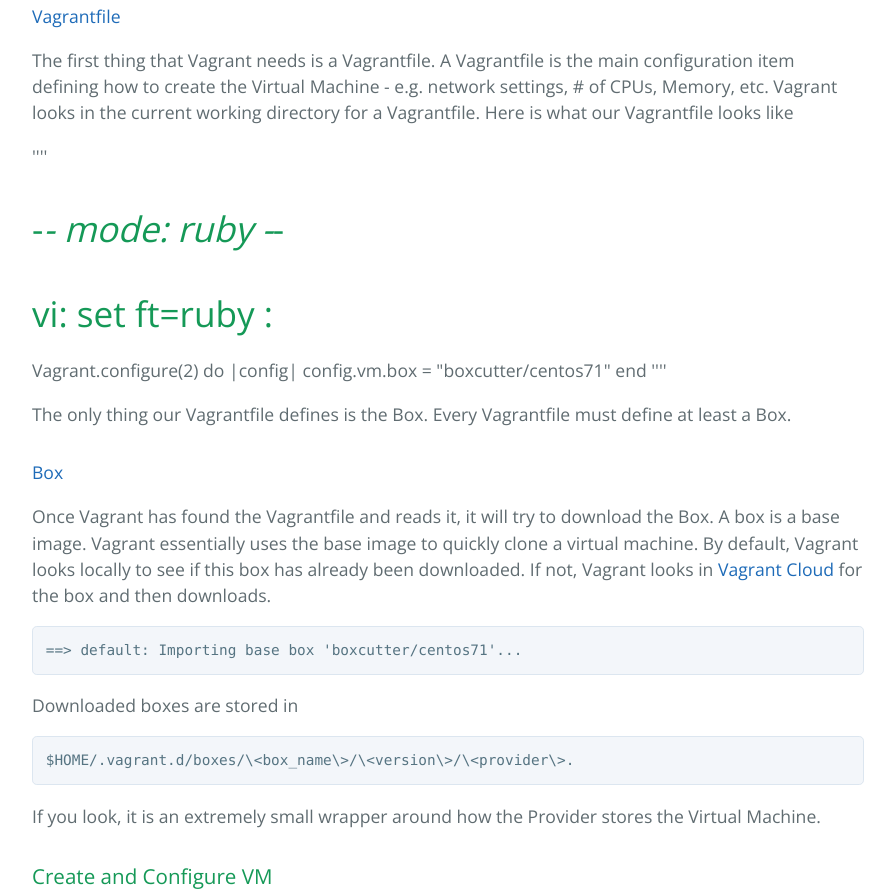
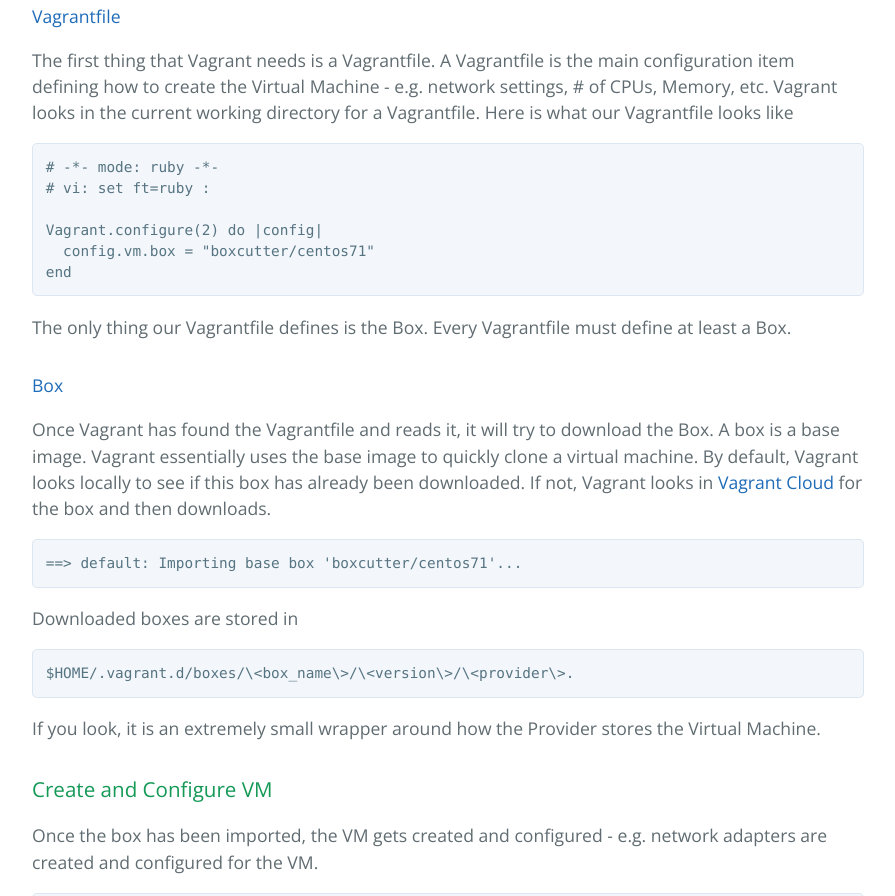
Before and after one commit to 4BitBen/vagrant-examples, a plain HTML site: page index.html in a window 1280 px wide. Shown: the part 3212-4108 px from the top of the page, without its empty margins (192-1087 px from the left). Drawn offline with nearby package versions, Linux system fonts and the light colour scheme.

```diff
--- a/index.html
+++ b/index.html
@@ -148,18 +148,13 @@ vagrant up
 
 <p>The first thing that Vagrant needs is a Vagrantfile. A Vagrantfile is the main configuration item defining how to create the Virtual Machine - e.g. network settings, # of CPUs, Memory, etc. Vagrant looks in the current working directory for a Vagrantfile. Here is what our Vagrantfile looks like</p>
 
-<p>''''</p>
+<pre><code># -*- mode: ruby -*-
+# vi: set ft=ruby :
 
-<h1>
-<a id="---mode-ruby---" class="anchor" href="#---mode-ruby---" aria-hidden="true"><span class="octicon octicon-link"></span></a>-<em>- mode: ruby -</em>-</h1>
-
-<h1>
-<a id="vi-set-ftruby-" class="anchor" href="#vi-set-ftruby-" aria-hidden="true"><span class="octicon octicon-link"></span></a>vi: set ft=ruby :</h1>
-
-<p>Vagrant.configure(2) do |config|
+Vagrant.configure(2) do |config|
   config.vm.box = "boxcutter/centos71"
 end
-''''</p>
+</code></pre>
 
 <p>The only thing our Vagrantfile defines is the Box. Every Vagrantfile must define at least a Box.</p>
 
@@ -200,8 +195,7 @@ end
 
 <p>Once the VM has been created and configured, it now gets provisioned - e.g. setting IP address(es), hostname, etc.</p>
 
-<p>''''
-==&gt; default: Booting VM...
+<pre><code>==&gt; default: Booting VM...
 ==&gt; default: Waiting for machine to boot. This may take a few minutes...
     default: SSH address: 127.0.0.1:2201
     default: SSH username: vagrant
@@ -216,7 +210,7 @@ end
     default: Key inserted! Disconnecting and reconnecting using new SSH key...
 ==&gt; default: Machine booted and ready!
 ==&gt; default: Checking for guest additions in VM...
-''''</p>
+</code></pre>
 
 <h4>
 <a id="playing-around" class="anchor" href="#playing-around" aria-hidden="true"><span class="octicon octicon-link"></span></a>Playing around</h4>
```
Also changed, not shown: params.json (+1 -1 lines).
